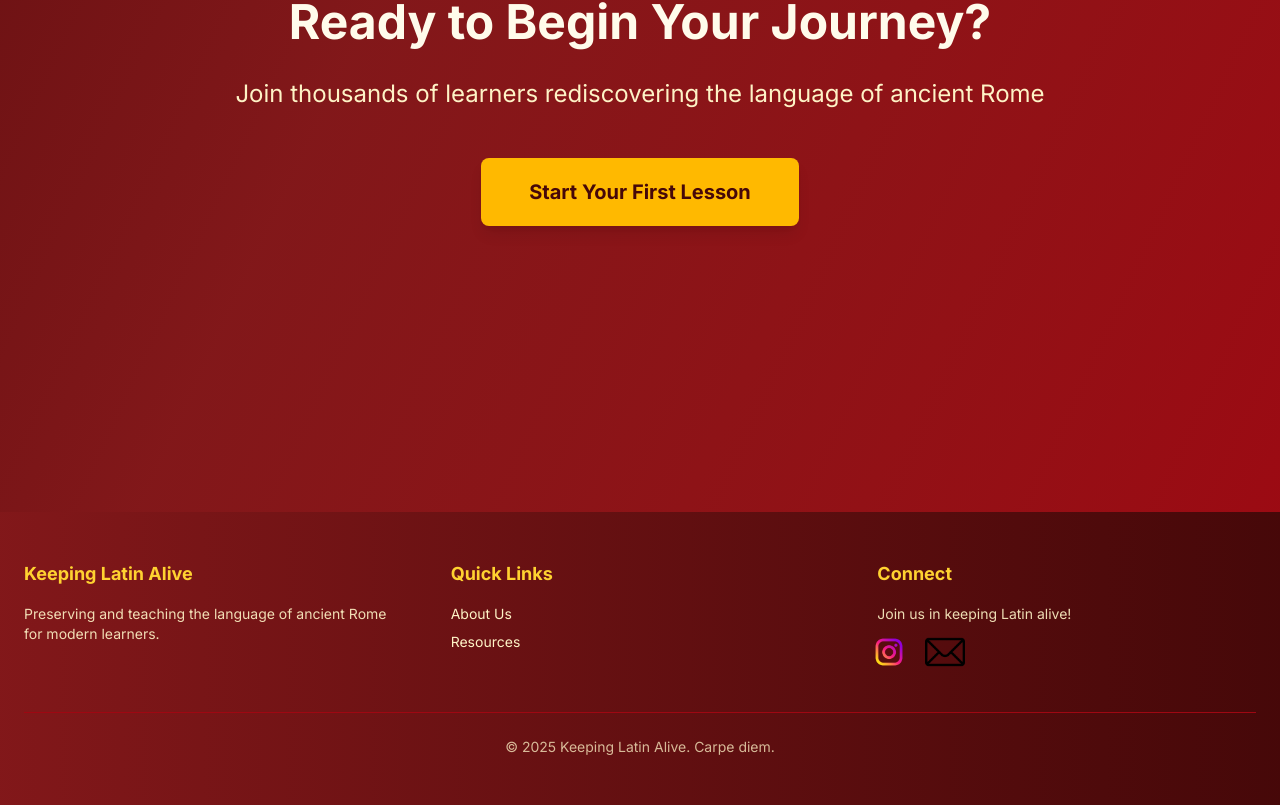
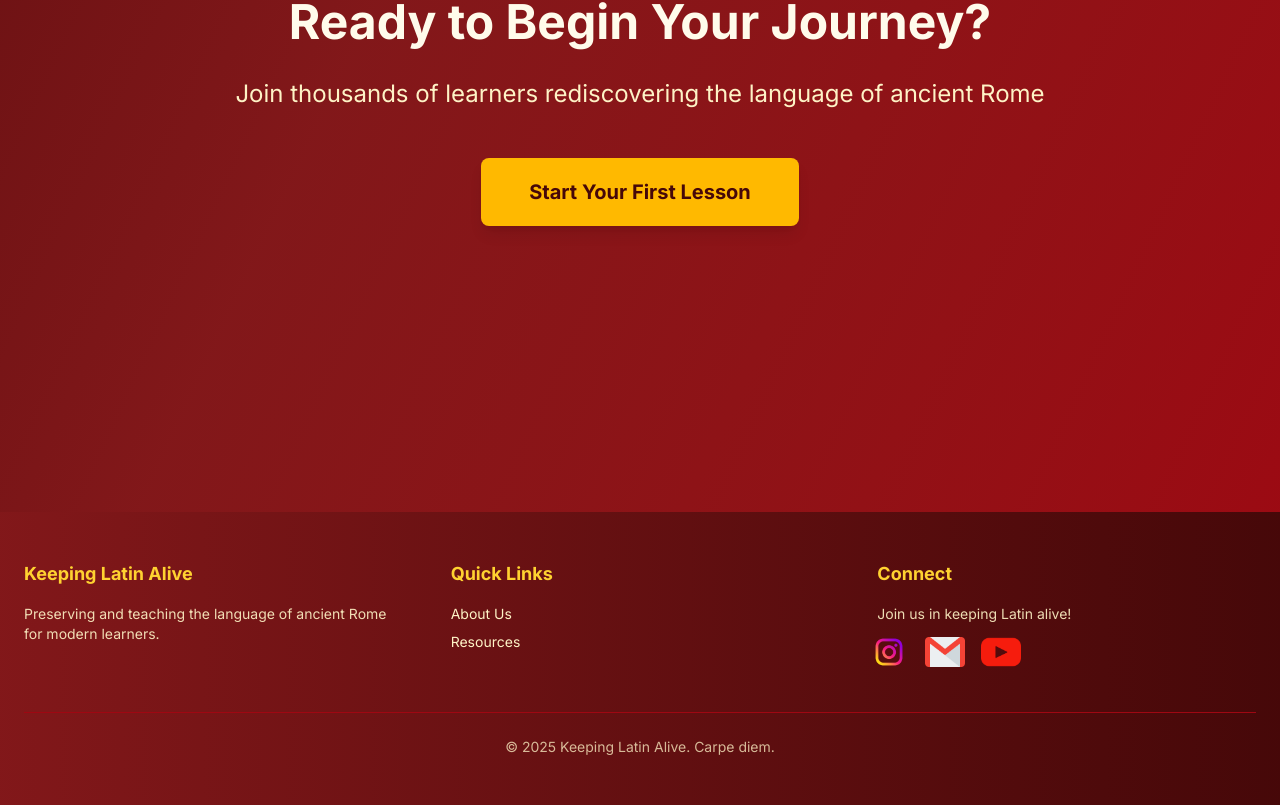
Before and after one commit to Renblas/KeepLatinAlive, a Next.js app: page / in a window 1280 px wide. Shown: the part 1952-2757 px from the top of the page. Built offline with nearby package versions, Linux system fonts and the light colour scheme; no server answers.

Commit message:
added youtube / changed email icon

```diff
--- a/components/Footer.tsx
+++ b/components/Footer.tsx
@@ -34,11 +34,14 @@ export default function Footer() {
               Join us in keeping Latin alive!
             </p>
             <div className="flex gap-4 m-2 -ml-2">
-              <a href="www.instagram.com/keeping_latin_alive" className="">
+              <a href="https://www.instagram.com/keeping_latin_alive" className="">
                 <img src="/instagram.png" className="h-10 w-10"></img>
               </a>
               <a href="mailto:260196@cghsfl.org" className="">
                 <img src="/email.png" className="h-10 w-10"></img>
+              </a>
+              <a href="https://youtube.com/@keepinglatinalive" className="">
+                <img src="/youtube.png" className="h-10 w-10"></img>
               </a>
             </div>
           </div>
```
Also changed, not shown: public/email.png, public/youtube.png (added).
